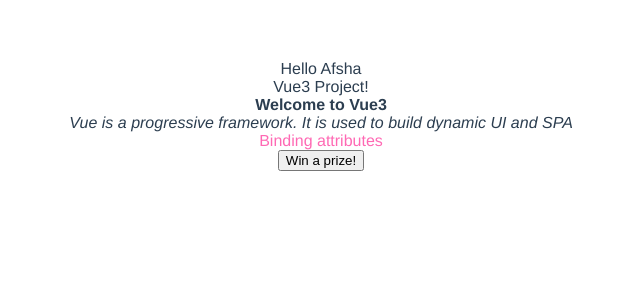
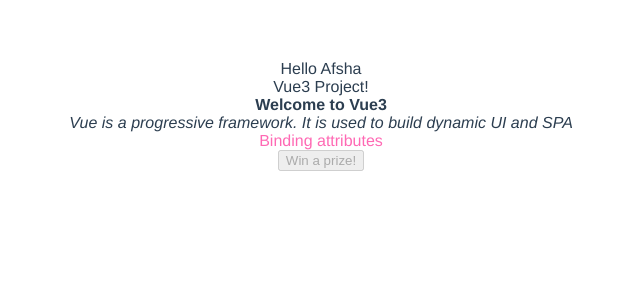
Before and after one commit to mdafsha9/VueJS3-Tutorials, a Vue app: page / in a window 1280 px wide. Shown: the top 300 px of the page, without its empty margins (319-959 px from the left). Built offline with nearby package versions, Linux system fonts and the light colour scheme.

Commit message:
button is disabled with property value false

```diff
--- a/src/App.vue
+++ b/src/App.vue
@@ -17,7 +17,7 @@
       framework:'Vue3 Project!',
       inner:'<b>Welcome to Vue3</b><br><i>Vue is a progressive framework. It is used to build dynamic UI and SPA</i>',
       attributeId: 'attribute',
-      isDisabled:false,
+      isDisabled:true,
 
 
 
```
